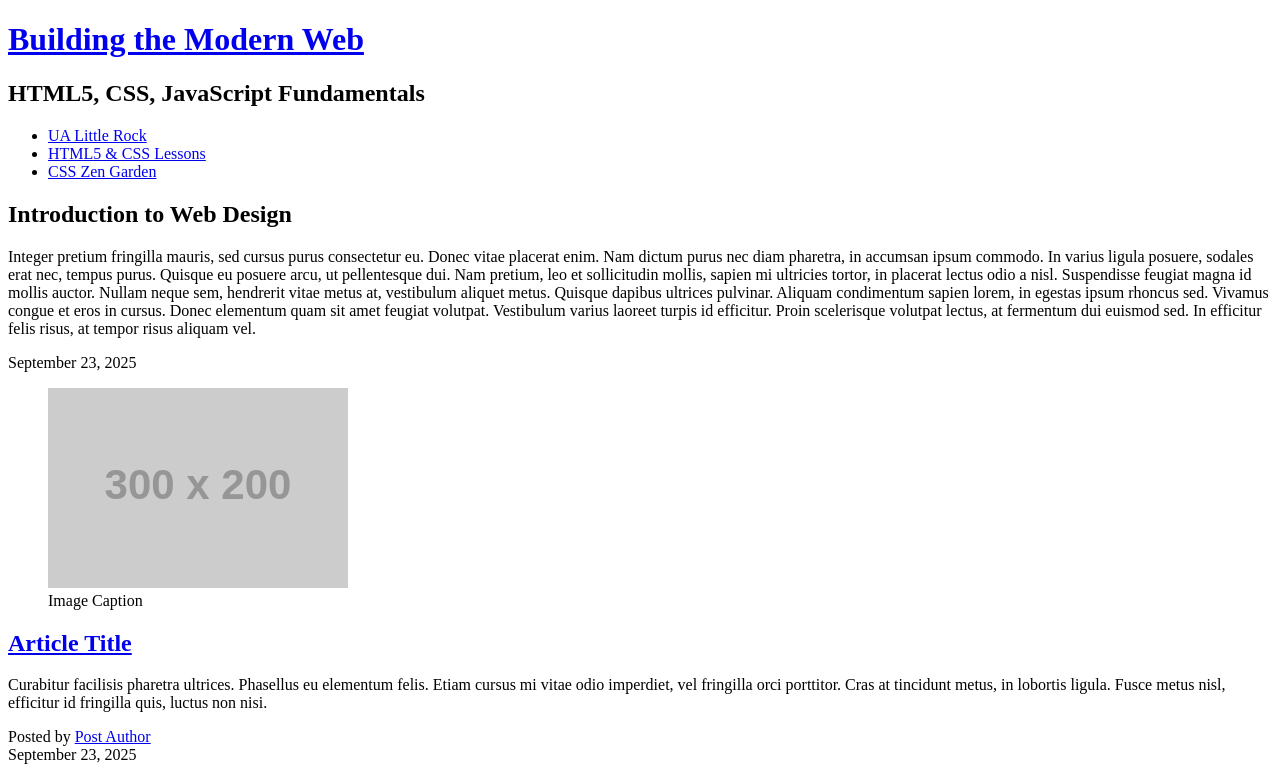
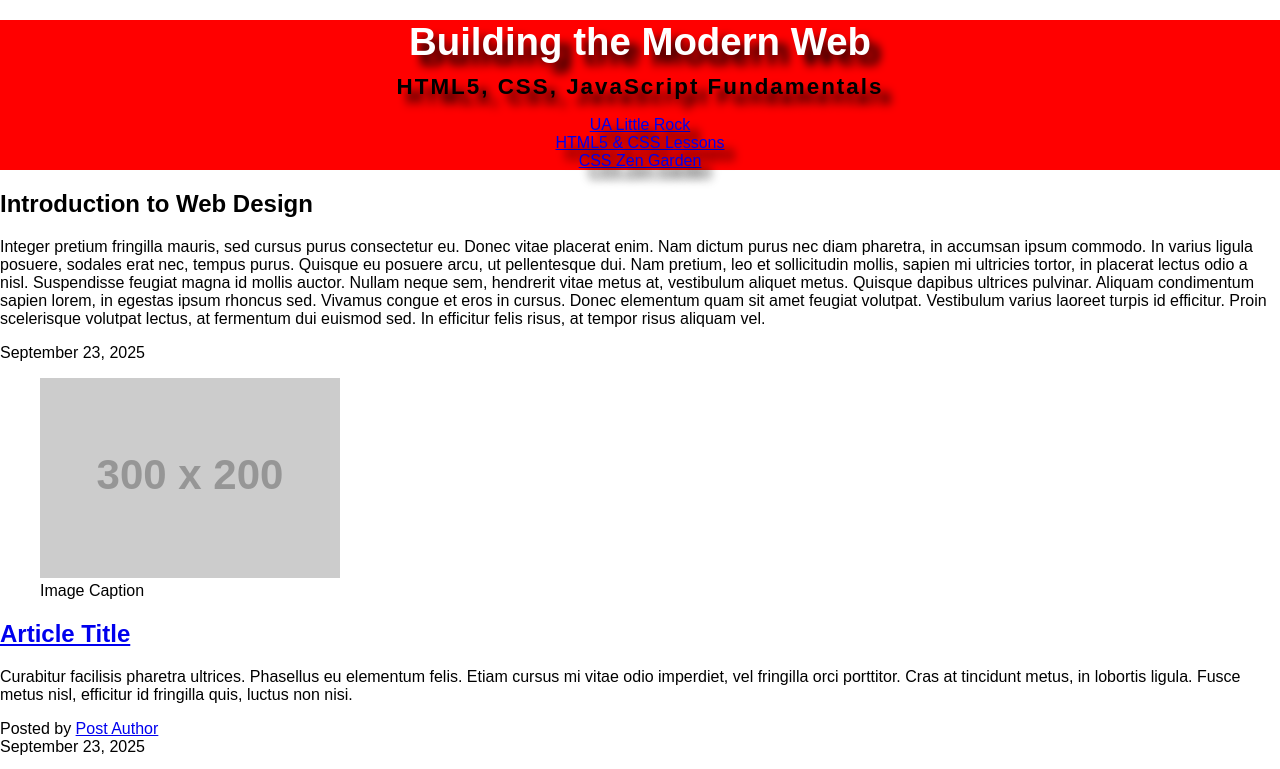
Before and after one commit to hnlopezmora/ifsc-11003-02-test, a plain HTML site: page css-demo/index.html in a window 1280 px wide. Shown: the top 769 px of the page. Drawn offline with Linux system fonts and the light colour scheme; placeholder pictures from the web are drawn by us.

Commit message:
Extra additions from 9/30/2025

```diff
--- a/css-demo/assets/css/style.css
+++ b/css-demo/assets/css/style.css
@@ -13,6 +13,45 @@ html {
 
 /*----------------- Global Styles -----------------*/
 
+html {
+    box-sizing:border-box;
+}
+
 body {
+    font-family: "Saira", sans-serif;
+  font-optical-sizing: auto;
+  font-weight: 500;
+  font-style: normal;
+  font-variation-settings:"wdth" 112.5;
+  margin:0;
+}
 
+header.primary {
+    background:red;
+    text-align:center;
+    text-shadow: 10px 10px 10px #000000;
 }
+
+header.primary h1 {
+    font-size: 2.4rem;
+    margin:20px 0 0 0;
+}
+
+header.primary h1 a {
+  color:#ffffff;
+  text-decoration:none;
+}
+
+header.primary h2 {
+  font-size: 1.4rem;
+  letter-spacing: 2px;
+  margin:10px 0 0 0;
+}
+
+header.primary nav ul {
+  padding:0;
+}
+
+header.primary nav ul li{
+  list-style-type:none;
+}
```
Also changed, not shown: prototype/index.html (+6 -2 lines), assets/css/style.css (line endings or trailing spaces), prototype/assets/style.css (added).
